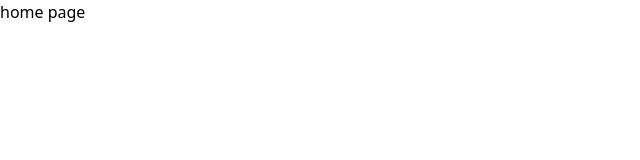
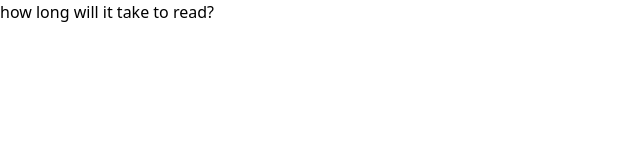
Before and after one commit to yash373/how-long-will-it-take-to-read, a Next.js app: page / in a window 1280 px wide. Shown: the top 160 px of the page, without its empty margins (0-640 px from the left). Built offline with nearby package versions, Linux system fonts and the light colour scheme.

Commit message:
integrated title component into home page

```diff
--- a/pages/index.tsx
+++ b/pages/index.tsx
@@ -1,9 +1,10 @@
 import React from 'react'
+import Title from '@/components/Homepage/Title'
 
 const Index = () => {
   return (
     <div>
-      home page
+      <Title title='how long will it take to read?' />
     </div>
   )
 }
```
